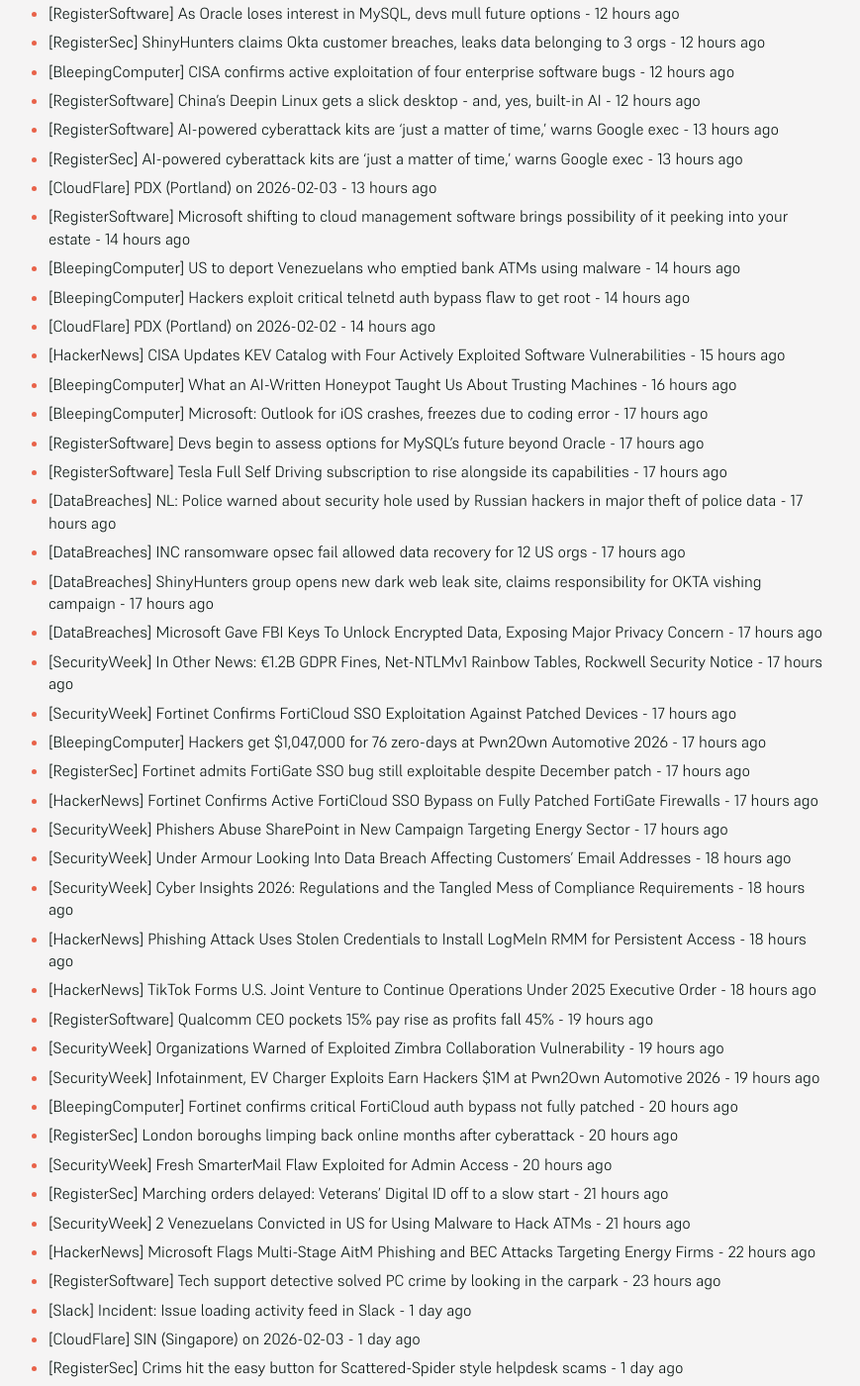
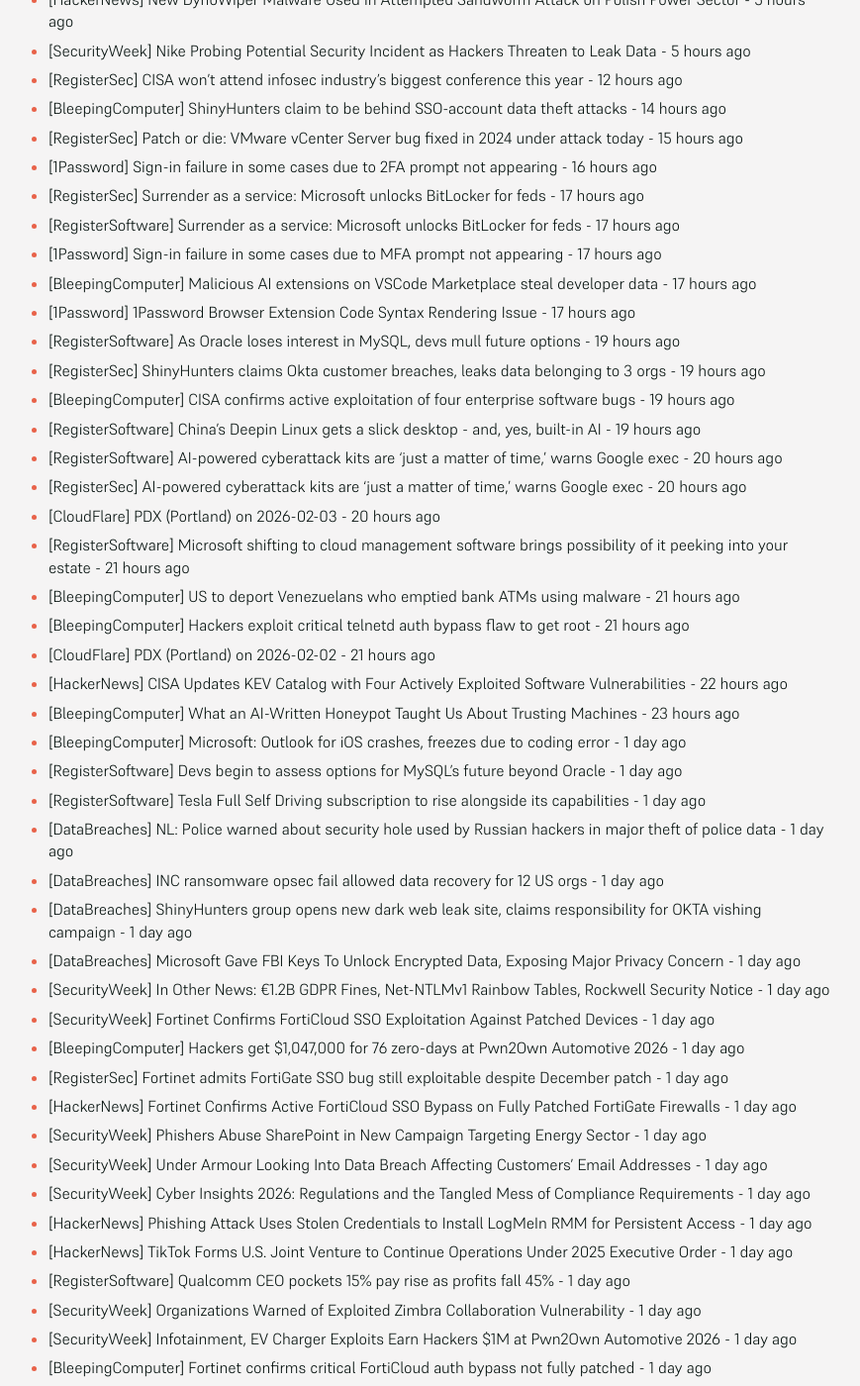
Before and after one commit to SecOpsNews/news, a Jekyll site: the page built from index.md, in a window 1280 px wide and 1400 px high, scrolled down 537 px. Shown: the whole window at 99% size, without its empty margins (215-1084 px from the left). Built offline with Jekyll 4.4.1, drawn with Linux system fonts in a browser that asks for light colours; some of the changed text lies outside the part shown.

Commit message:
New Feed

```diff
--- a/index.md
+++ b/index.md
@@ -9,55 +9,64 @@ description: Latest Updates
 
 <!-- SecOps start -->
 
-- [RegisterSec] CISA won't attend infosec industry's biggest conference this year - 5 hours ago
-- [BleepingComputer] ShinyHunters claim to be behind SSO-account data theft attacks - 7 hours ago
-- [RegisterSec] Patch or die: VMware vCenter Server bug fixed in 2024 under attack today - 8 hours ago
-- [1Password] Sign-in failure in some cases due to 2FA prompt not appearing - 9 hours ago
-- [RegisterSec] Surrender as a service: Microsoft unlocks BitLocker for feds - 10 hours ago
-- [RegisterSoftware] Surrender as a service: Microsoft unlocks BitLocker for feds - 10 hours ago
-- [1Password] Sign-in failure in some cases due to MFA prompt not appearing - 10 hours ago
-- [BleepingComputer] Malicious AI extensions on VSCode Marketplace steal developer data - 10 hours ago
-- [1Password] 1Password Browser Extension Code Syntax Rendering Issue - 10 hours ago
-- [RegisterSoftware] As Oracle loses interest in MySQL, devs mull future options - 12 hours ago
-- [RegisterSec] ShinyHunters claims Okta customer breaches, leaks data belonging to 3 orgs - 12 hours ago
-- [BleepingComputer] CISA confirms active exploitation of four enterprise software bugs - 12 hours ago
-- [RegisterSoftware] China’s Deepin Linux gets a slick desktop - and, yes, built-in AI - 12 hours ago
-- [RegisterSoftware] AI-powered cyberattack kits are 'just a matter of time,' warns Google exec - 13 hours ago
-- [RegisterSec] AI-powered cyberattack kits are 'just a matter of time,' warns Google exec - 13 hours ago
-- [CloudFlare] PDX (Portland) on 2026-02-03 - 13 hours ago
-- [RegisterSoftware] Microsoft shifting to cloud management software brings possibility of it peeking into your estate - 14 hours ago
-- [BleepingComputer] US to deport Venezuelans who emptied bank ATMs using malware - 14 hours ago
-- [BleepingComputer] Hackers exploit critical telnetd auth bypass flaw to get root - 14 hours ago
-- [CloudFlare] PDX (Portland) on 2026-02-02 - 14 hours ago
-- [HackerNews] CISA Updates KEV Catalog with Four Actively Exploited Software Vulnerabilities - 15 hours ago
-- [BleepingComputer] What an AI-Written Honeypot Taught Us About Trusting Machines - 16 hours ago
-- [BleepingComputer] Microsoft: Outlook for iOS crashes, freezes due to coding error - 17 hours ago
-- [RegisterSoftware] Devs begin to assess options for MySQL's future beyond Oracle - 17 hours ago
-- [RegisterSoftware] Tesla Full Self Driving subscription to rise alongside its capabilities - 17 hours ago
-- [DataBreaches] NL: Police warned about security hole used by Russian hackers in major theft of police data - 17 hours ago
-- [DataBreaches] INC ransomware opsec fail allowed data recovery for 12 US orgs - 17 hours ago
-- [DataBreaches] ShinyHunters group opens new dark web leak site, claims responsibility for OKTA vishing campaign - 17 hours ago
-- [DataBreaches] Microsoft Gave FBI Keys To Unlock Encrypted Data, Exposing Major Privacy Concern - 17 hours ago
-- [SecurityWeek] In Other News: €1.2B GDPR Fines, Net-NTLMv1 Rainbow Tables, Rockwell Security Notice - 17 hours ago
-- [SecurityWeek] Fortinet Confirms FortiCloud SSO Exploitation Against Patched Devices - 17 hours ago
-- [BleepingComputer] Hackers get $1,047,000 for 76 zero-days at Pwn2Own Automotive 2026 - 17 hours ago
-- [RegisterSec] Fortinet admits FortiGate SSO bug still exploitable despite December patch - 17 hours ago
-- [HackerNews] Fortinet Confirms Active FortiCloud SSO Bypass on Fully Patched FortiGate Firewalls - 17 hours ago
-- [SecurityWeek] Phishers Abuse SharePoint in New Campaign Targeting Energy Sector - 17 hours ago
-- [SecurityWeek] Under Armour Looking Into Data Breach Affecting Customers’ Email Addresses - 18 hours ago
-- [SecurityWeek] Cyber Insights 2026: Regulations and the Tangled Mess of Compliance Requirements - 18 hours ago
-- [HackerNews] Phishing Attack Uses Stolen Credentials to Install LogMeIn RMM for Persistent Access - 18 hours ago
-- [HackerNews] TikTok Forms U.S. Joint Venture to Continue Operations Under 2025 Executive Order - 18 hours ago
-- [RegisterSoftware] Qualcomm CEO pockets 15% pay rise as profits fall 45% - 19 hours ago
-- [SecurityWeek] Organizations Warned of Exploited Zimbra Collaboration Vulnerability - 19 hours ago
-- [SecurityWeek] Infotainment, EV Charger Exploits Earn Hackers $1M at Pwn2Own Automotive 2026 - 19 hours ago
-- [BleepingComputer] Fortinet confirms critical FortiCloud auth bypass not fully patched - 20 hours ago
-- [RegisterSec] London boroughs limping back online months after cyberattack - 20 hours ago
-- [SecurityWeek] Fresh SmarterMail Flaw Exploited for Admin Access - 20 hours ago
-- [RegisterSec] Marching orders delayed: Veterans' Digital ID off to a slow start - 21 hours ago
-- [SecurityWeek] 2 Venezuelans Convicted in US for Using Malware to Hack ATMs - 21 hours ago
-- [HackerNews] Microsoft Flags Multi-Stage AitM Phishing and BEC Attacks Targeting Energy Firms - 22 hours ago
-- [RegisterSoftware] Tech support detective solved PC crime by looking in the carpark - 23 hours ago
+- [DataBreaches] France’s Waltio faces ransom threat from notorious hacker collective - 1 hour ago
+- [DataBreaches] ShinyHunters claim to be behind SSO-account data theft attacks - 1 hour ago
+- [DataBreaches] Call-On-Doc allegedly had a breach affecting more than 1 million patients. They’ve yet to comment. - 1 hour ago
+- [HackerNews] Multi-Stage Phishing Campaign Targets Russia with Amnesia RAT and Ransomware - 2 hours ago
+- [RegisterSec] UK border tech budget swells by £100M as Home Office targets small boat crossings - 4 hours ago
+- [HackerNews] CISA Adds Actively Exploited VMware vCenter Flaw CVE-2024-37079 to KEV Catalog - 5 hours ago
+- [HackerNews] Who Approved This Agent? Rethinking Access, Accountability, and Risk in the Age of AI Agents - 5 hours ago
+- [HackerNews] New DynoWiper Malware Used in Attempted Sandworm Attack on Polish Power Sector - 5 hours ago
+- [SecurityWeek] Nike Probing Potential Security Incident as Hackers Threaten to Leak Data - 5 hours ago
+- [RegisterSec] CISA won't attend infosec industry's biggest conference this year - 12 hours ago
+- [BleepingComputer] ShinyHunters claim to be behind SSO-account data theft attacks - 14 hours ago
+- [RegisterSec] Patch or die: VMware vCenter Server bug fixed in 2024 under attack today - 15 hours ago
+- [1Password] Sign-in failure in some cases due to 2FA prompt not appearing - 16 hours ago
+- [RegisterSec] Surrender as a service: Microsoft unlocks BitLocker for feds - 17 hours ago
+- [RegisterSoftware] Surrender as a service: Microsoft unlocks BitLocker for feds - 17 hours ago
+- [1Password] Sign-in failure in some cases due to MFA prompt not appearing - 17 hours ago
+- [BleepingComputer] Malicious AI extensions on VSCode Marketplace steal developer data - 17 hours ago
+- [1Password] 1Password Browser Extension Code Syntax Rendering Issue - 17 hours ago
+- [RegisterSoftware] As Oracle loses interest in MySQL, devs mull future options - 19 hours ago
+- [RegisterSec] ShinyHunters claims Okta customer breaches, leaks data belonging to 3 orgs - 19 hours ago
+- [BleepingComputer] CISA confirms active exploitation of four enterprise software bugs - 19 hours ago
+- [RegisterSoftware] China’s Deepin Linux gets a slick desktop - and, yes, built-in AI - 19 hours ago
+- [RegisterSoftware] AI-powered cyberattack kits are 'just a matter of time,' warns Google exec - 20 hours ago
+- [RegisterSec] AI-powered cyberattack kits are 'just a matter of time,' warns Google exec - 20 hours ago
+- [CloudFlare] PDX (Portland) on 2026-02-03 - 20 hours ago
+- [RegisterSoftware] Microsoft shifting to cloud management software brings possibility of it peeking into your estate - 21 hours ago
+- [BleepingComputer] US to deport Venezuelans who emptied bank ATMs using malware - 21 hours ago
+- [BleepingComputer] Hackers exploit critical telnetd auth bypass flaw to get root - 21 hours ago
+- [CloudFlare] PDX (Portland) on 2026-02-02 - 21 hours ago
+- [HackerNews] CISA Updates KEV Catalog with Four Actively Exploited Software Vulnerabilities - 22 hours ago
+- [BleepingComputer] What an AI-Written Honeypot Taught Us About Trusting Machines - 23 hours ago
+- [BleepingComputer] Microsoft: Outlook for iOS crashes, freezes due to coding error - 1 day ago
+- [RegisterSoftware] Devs begin to assess options for MySQL's future beyond Oracle - 1 day ago
+- [RegisterSoftware] Tesla Full Self Driving subscription to rise alongside its capabilities - 1 day ago
+- [DataBreaches] NL: Police warned about security hole used by Russian hackers in major theft of police data - 1 day ago
+- [DataBreaches] INC ransomware opsec fail allowed data recovery for 12 US orgs - 1 day ago
+- [DataBreaches] ShinyHunters group opens new dark web leak site, claims responsibility for OKTA vishing campaign - 1 day ago
+- [DataBreaches] Microsoft Gave FBI Keys To Unlock Encrypted Data, Exposing Major Privacy Concern - 1 day ago
+- [SecurityWeek] In Other News: €1.2B GDPR Fines, Net-NTLMv1 Rainbow Tables, Rockwell Security Notice - 1 day ago
+- [SecurityWeek] Fortinet Confirms FortiCloud SSO Exploitation Against Patched Devices - 1 day ago
+- [BleepingComputer] Hackers get $1,047,000 for 76 zero-days at Pwn2Own Automotive 2026 - 1 day ago
+- [RegisterSec] Fortinet admits FortiGate SSO bug still exploitable despite December patch - 1 day ago
+- [HackerNews] Fortinet Confirms Active FortiCloud SSO Bypass on Fully Patched FortiGate Firewalls - 1 day ago
+- [SecurityWeek] Phishers Abuse SharePoint in New Campaign Targeting Energy Sector - 1 day ago
+- [SecurityWeek] Under Armour Looking Into Data Breach Affecting Customers’ Email Addresses - 1 day ago
+- [SecurityWeek] Cyber Insights 2026: Regulations and the Tangled Mess of Compliance Requirements - 1 day ago
+- [HackerNews] Phishing Attack Uses Stolen Credentials to Install LogMeIn RMM for Persistent Access - 1 day ago
+- [HackerNews] TikTok Forms U.S. Joint Venture to Continue Operations Under 2025 Executive Order - 1 day ago
+- [RegisterSoftware] Qualcomm CEO pockets 15% pay rise as profits fall 45% - 1 day ago
+- [SecurityWeek] Organizations Warned of Exploited Zimbra Collaboration Vulnerability - 1 day ago
+- [SecurityWeek] Infotainment, EV Charger Exploits Earn Hackers $1M at Pwn2Own Automotive 2026 - 1 day ago
+- [BleepingComputer] Fortinet confirms critical FortiCloud auth bypass not fully patched - 1 day ago
+- [RegisterSec] London boroughs limping back online months after cyberattack - 1 day ago
+- [SecurityWeek] Fresh SmarterMail Flaw Exploited for Admin Access - 1 day ago
+- [RegisterSec] Marching orders delayed: Veterans' Digital ID off to a slow start - 1 day ago
+- [SecurityWeek] 2 Venezuelans Convicted in US for Using Malware to Hack ATMs - 1 day ago
+- [HackerNews] Microsoft Flags Multi-Stage AitM Phishing and BEC Attacks Targeting Energy Firms - 1 day ago
+- [RegisterSoftware] Tech support detective solved PC crime by looking in the carpark - 1 day ago
 - [Slack] Incident: Issue loading activity feed in Slack - 1 day ago
 - [CloudFlare] SIN (Singapore) on 2026-02-03 - 1 day ago
 - [RegisterSec] Crims hit the easy button for Scattered-Spider style helpdesk scams - 1 day ago
@@ -125,36 +134,9 @@ description: Latest Updates
 - [CloudFlare] YUL (Montréal) on 2026-01-23 - 1 day ago
 - [RegisterSoftware] Notepad will now tell you all the ways Microsoft has enshittified it - 1 day ago
 - [RegisterSoftware] Uncle Sam's VMware 'bargain' doesn't include the actual hypervisor - 1 day ago
-- [CloudFlare] YVR (Vancouver) on 2026-01-23 - 1 day ago
-- [RegisterSec] Bank of England: Financial sector failing to implement basic cybersecurity controls - 1 day ago
-- [SecurityWeek] AiStrike Raises $7 Million in Seed Funding - 1 day ago
-- [BleepingComputer] Hackers exploit 29 zero-days on second day of Pwn2Own Automotive - 1 day ago
-- [SecurityWeek] Claroty Raises $150 Million in Series F Funding - 1 day ago
-- [SecurityWeek] New Wave of Attacks Targeting FortiGate Firewalls - 1 day ago
-- [RegisterSoftware] Turing Institute Chief Scientist takes acting CEO role amid defense push - 1 day ago
-- [RegisterSec] Ancient telnet bug happily hands out root to attackers - 1 day ago
-- [CloudFlare] NRT (Tokyo) on 2026-01-22 - 1 day ago
-- [BleepingComputer] Hackers breach Fortinet FortiGate devices, steal firewall configs - 1 day ago
-- [HackerNews] Filling the Most Common Gaps in Google Workspace Security - 1 day ago
-- [CloudFlare] ZAG (Zagreb) on 2026-01-22 - 1 day ago
-- [SecurityWeek] Furl Raises $10 Million for Autonomous Vulnerability Remediation - 1 day ago
-- [CloudFlare] AUS (Austin) on 2026-01-22 - 1 day ago
-- [HackerNews] SmarterMail Auth Bypass Exploited in the Wild Two Days After Patch Release - 1 day ago
-- [HackerNews] Malicious PyPI Package Impersonates SymPy, Deploys XMRig Miner on Linux Hosts - 1 day ago
-- [RegisterSec] Another week, another emergency patch as Cisco plugs Unified Comms zero-day - 1 day ago
-- [CloudFlare] YVR (Vancouver) on 2026-01-28 - 1 day ago
-- [RegisterSoftware] Debian's FreedomBox Blend promises an easier home cloud - 1 day ago
-- [GrahamCluley] European Space Agency’s cybersecurity in freefall as yet another breach exposes spacecraft and mission data - 1 day ago
-- [RegisterSoftware] AI vibe coding: when automation convenience becomes security debt - 1 day ago
-- [SecurityWeek] Atlassian, GitLab, Zoom Release Security Patches - 1 day ago
-- [RegisterSoftware] SAP scores £275M award from UK tax collector – sans competition - 1 day ago
-- [SecurityWeek] Hackers Targeting Cisco Unified CM Zero-Day - 1 day ago
-- [CloudFlare] YYC (Calgary) on 2026-01-23 - 1 day ago
-- [CloudFlare] EWR (Newark) on 2026-01-27 - 1 day ago
-- [HackerNews] Automated FortiGate Attacks Exploit FortiCloud SSO to Alter Firewall Configurations - 1 day ago
-- [CloudFlare] TLH (Tallahassee) on 2026-01-22 - 1 day ago
-- [RegisterSoftware] Anthropic writes Constitution for Claude it thinks will soon be proven ‘misguided’ - 2 days ago
-- [CloudFlare] Cloudflare Workers Issues in EU - 2 days ago
+- [CloudFlare] YVR (Vancouver) on 2026-01-23 - 2 days ago
+- [RegisterSec] Bank of England: Financial sector failing to implement basic cybersecurity controls - 2 days ago
+- [SecurityWeek] AiStrike Raises $7 Million in Seed Funding - 2 days ago
 - [DataBreaches] Russian-linked hackers appear to have launched a crippling cyberattack on Western New Mexico University - 9 months ago
 - [DataBreaches] SK Telecom vows to take full responsibility for damage from recent data leak - 9 months ago
 - [HackerNews] Storm-1977 Hits Education Clouds with AzureChecker, Deploys 200+ Crypto Mining Containers - 9 months ago
```
